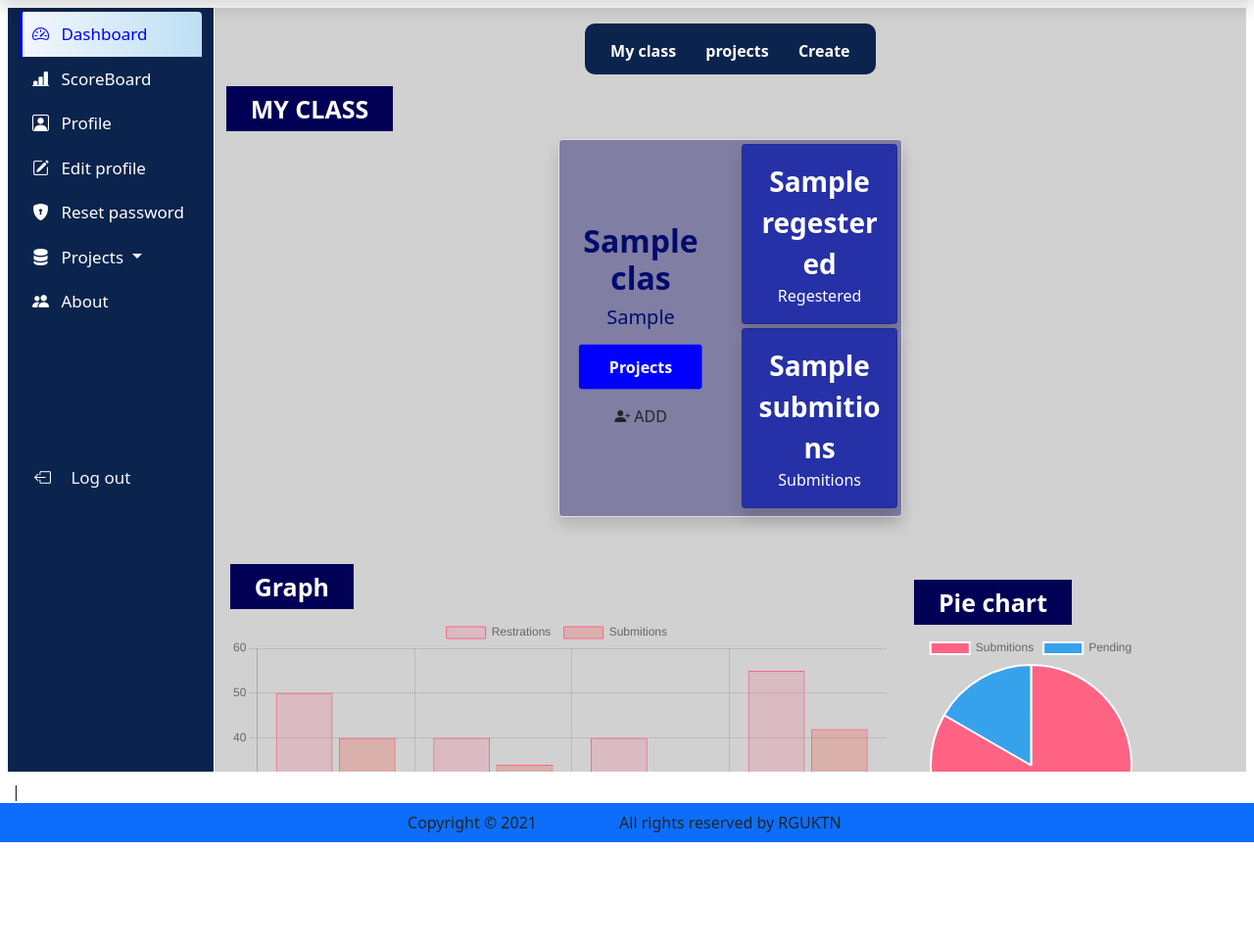
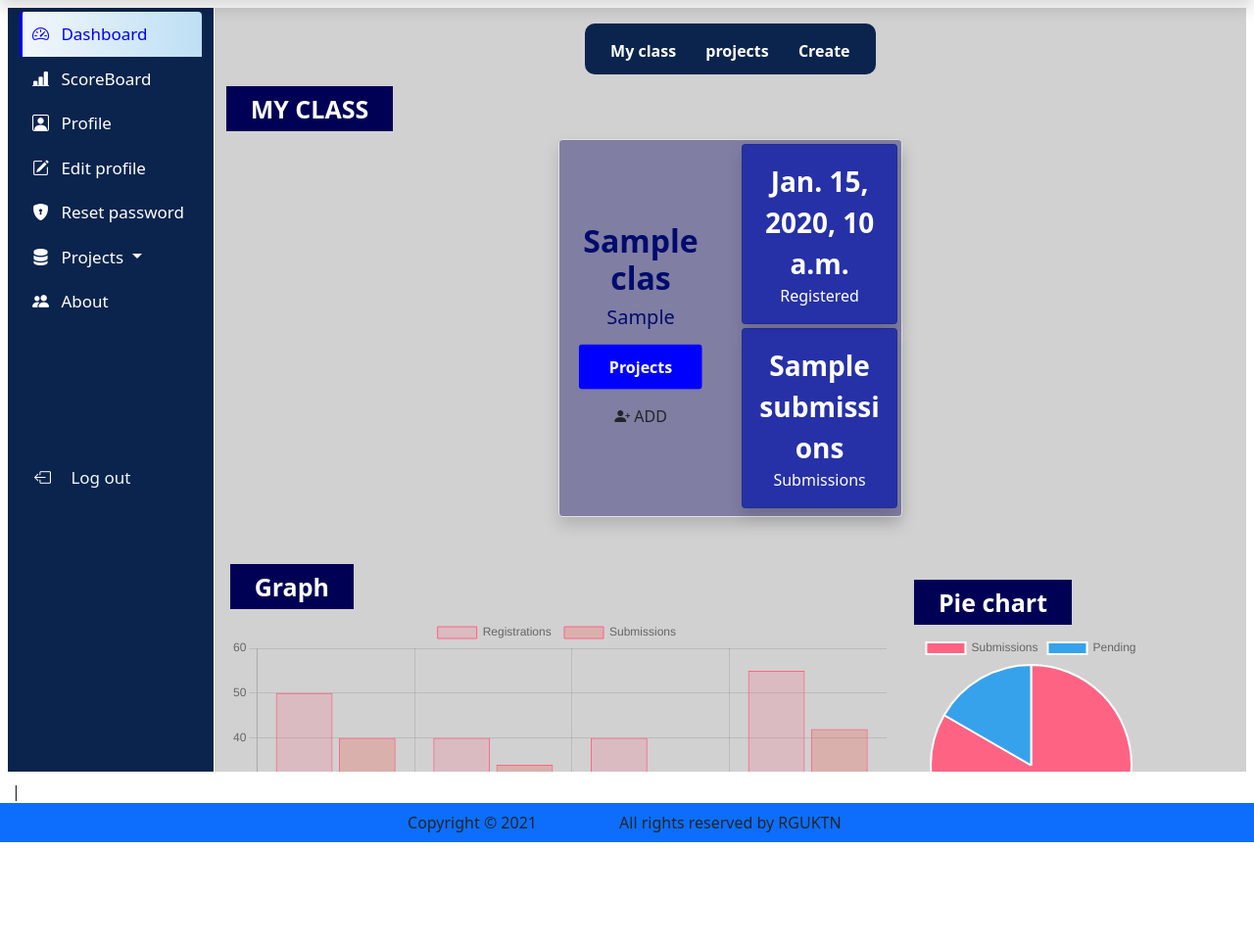
Before and after one commit to JayanthPalla/Project-Submission-Portal-Final, a Django app: template project1/api/templates/project1/faculty-dashboard.html in a window 1280 px wide. Shown: the part 62-1026 px from the top of the page at 98% size. Run offline with Django 3.2, Linux system fonts and the light colour scheme; the template is opened without the code that fills it: most values are stand-ins (such as "Sample title", 1, 10 or a date in 2020).

Commit message:
Update faculty-dashboard.html

```diff
--- a/project1/api/templates/project1/faculty-dashboard.html
+++ b/project1/api/templates/project1/faculty-dashboard.html
@@ -349,14 +349,14 @@
                       <div class="col-6 justify-content-evenly">
                           <div class="card  shadow   mb-1 text-center" >
                               <div class="card-body row ">
-                                <span class=" fs-3  fw-bold text-center">{{  class.regestered }}</span><br>
-                                <span class="card-text col " style="display: grid; place-items: center;">Regestered</span>
+                                <span class=" fs-3  fw-bold text-center">{{  class.registered }}</span><br>
+                                <span class="card-text col " style="display: grid; place-items: center;">Registered</span>
                               </div>
                           </div>
                           <div class="card shadow   mb-1 text-center" >
                               <div class="card-body row">
-                                <span class=" fs-3  fw-bold text-center">{{ class.submitions }} </span><br>
-                                <span class="card-text col "  style="display: grid; place-items: center;" >Submitions</span>
+                                <span class=" fs-3  fw-bold text-center">{{ class.submissions }} </span><br>
+                                <span class="card-text col "  style="display: grid; place-items: center;" >Submissions</span>
                               </div>
                           </div>
                       </div>
@@ -423,8 +423,8 @@
                          <th scope="col">Name</th>
                          <th scope="col">Branch</th>
                          <th scope="col">Batch</th>
-                         <th scope="col">Project_Titel</th>
-                         <th scope="col">Soure</th>
+                         <th scope="col">Project_Tittel</th>
+                         <th scope="col">Source</th>
                      </tr>
                      </thead>
 
@@ -626,7 +626,7 @@
                 labels: ['Batch1', 'Batch2', 'Batch3', 'Batch4'],
                 datasets: [
                 {
-                    label: 'Restrations ',
+                    label: 'Registrations ',
                     data: [50,40,40,55],
                     backgroundColor: [
                         'rgba(255, 99, 132, 0.2)'
@@ -638,7 +638,7 @@
                 },
 
                 {
-                    label: 'Submitions ',
+                    label: 'Submissions ',
                     data: [40,34,20,42],
                     backgroundColor: [
                         'rgba(255, 49, 32, 0.2)'
@@ -686,9 +686,9 @@
         <script>
           //setup
           const dataPie = {
-                labels: [ 'Submitions', 'Pending', ],
+                labels: [ 'Submissions', 'Pending', ],
                 datasets: [{
-                  label: 'Submitions and pendings',
+                  label: 'Submissions and pendings',
                   data: [50, 10],
                   backgroundColor: [
                     'rgb(255, 99, 132)',
```
